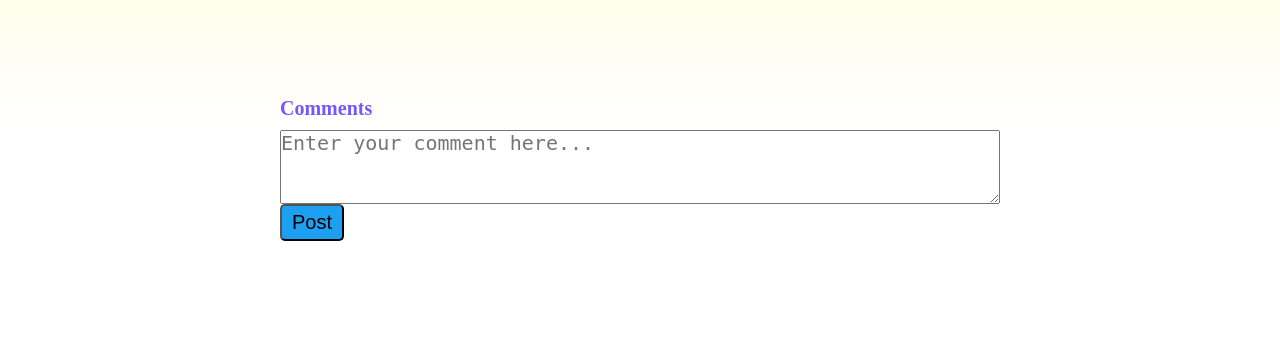
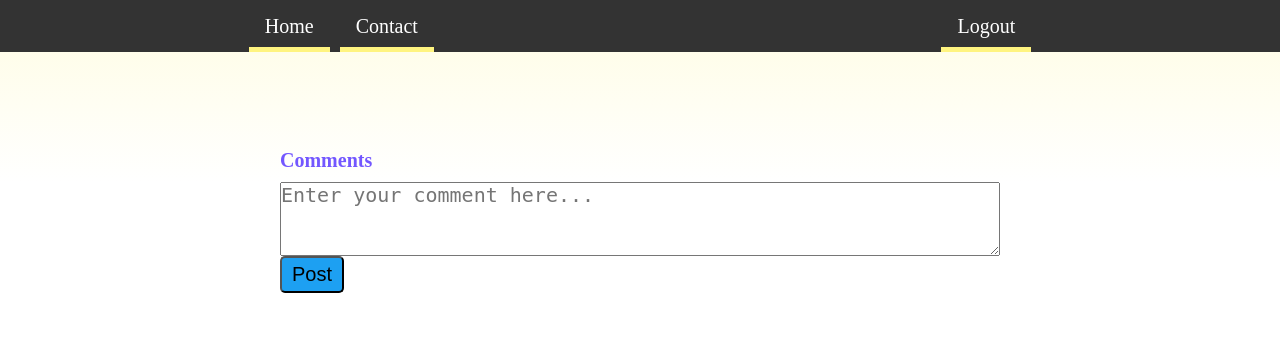
Before and after one commit to Mrsth/RegistrationForm, a PHP site: page /blog.php in a window 1280 px wide. Shown: the top 340 px of the page. Run offline with PHP 8.4, Linux system fonts and the light colour scheme; data that the repository does not hold is empty; some web fonts are replaced.

Commit message:
navbar added

```diff
--- a/blog.php
+++ b/blog.php
@@ -22,9 +22,21 @@ $bolg_details = $result->fetch_all(MYSQLI_ASSOC);
     <link rel="stylesheet" href="blog.css">
 </head>
 <body>
+<div class="navbar">
+    <ul class="ul">
+        <div>
+            <li class="li" style="margin-right:10px"><a class="a" href="blog.php">Home</a></li>
+            <li class="li" style="margin-right:10px"><a class="a" href="contact.php">Contact</a></li>
+        </div>
+
+
+        <li class="li"><a class="a" type="submit" name="submit" href="logout.php">Logout</a></li>
+    </ul>
+
+</div>
 <article id="the-whale">
     <h1>
-        <a href="#"><?php if($blog["tittle"])
+        <a href="#"><?php if($blog["tittle"] != null)
             echo $blog["tittle"] ?></a>
     </h1>
     <h2><?php if ($blog["author"] != null)
```
